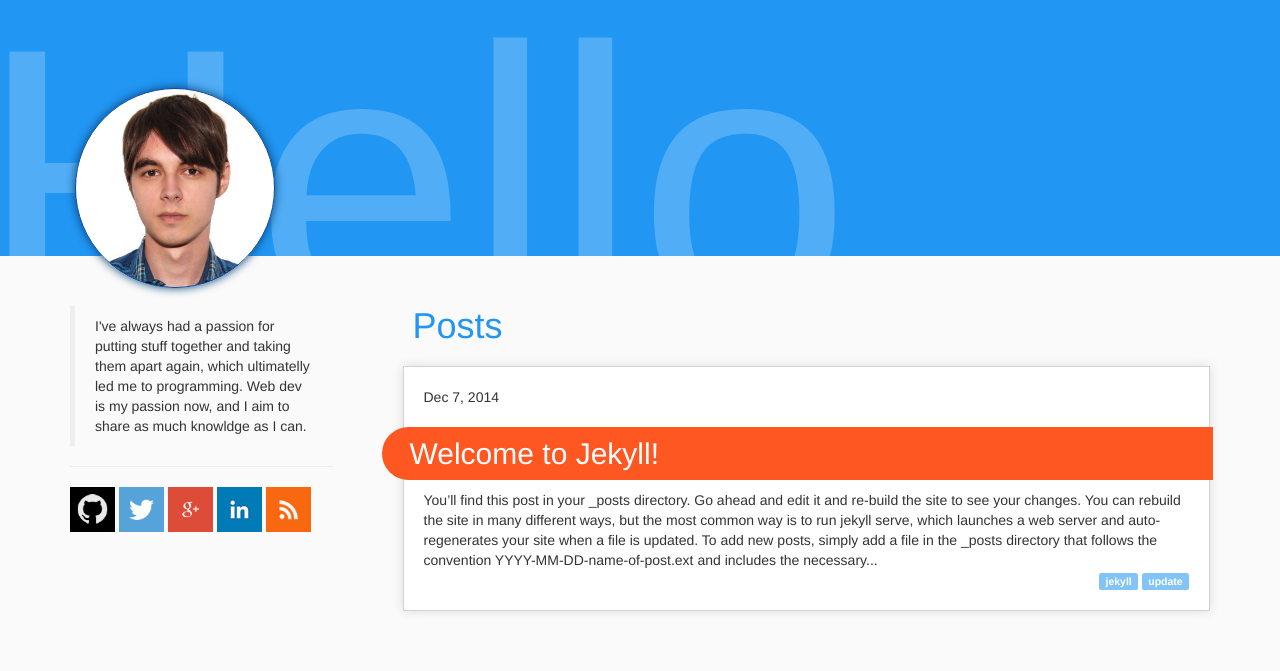
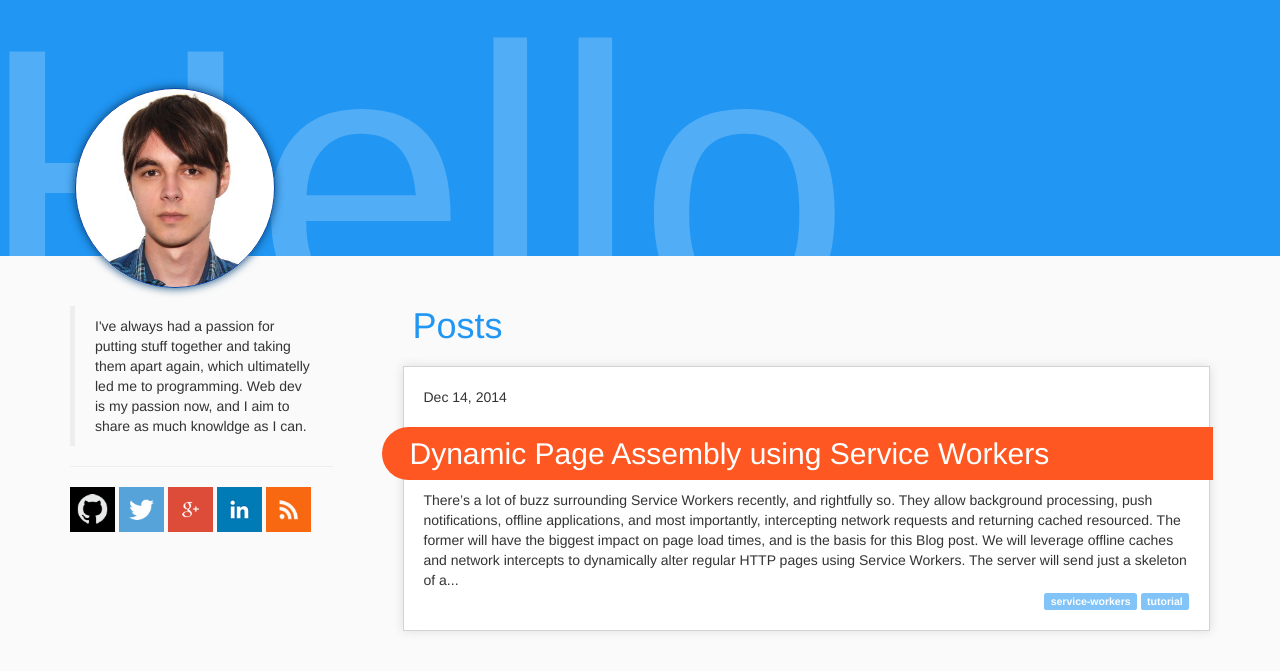
Before and after one commit to colin-dumitru/colin-dumitru.github.io, a Jekyll site: the page built from index.html, in a window 1280 px wide. Shown: the top 671 px of the page. Built offline with Jekyll 4.4.1, drawn with Linux system fonts in a browser that asks for light colours; some of the changed lines change nothing that is shown.

Commit message:
Spell checking on the Dynamic Page Assembly post.

````diff
--- a/_posts/2014-12-07-welcome-to-jekyll.md
+++ /dev/null
@@ -1,26 +0,0 @@
----
-layout: post
-title:  "Welcome to Jekyll!"
-sub:  "Something awusomse"
-date:   2014-12-07 21:17:45
-categories: jekyll update
----
-You’ll find this post in your `_posts` directory. Go ahead and edit it and re-build the site to see your changes. You can rebuild the site in many different ways, but the most common way is to run `jekyll serve`, which launches a web server and auto-regenerates your site when a file is updated.
-
-To add new posts, simply add a file in the `_posts` directory that follows the convention `YYYY-MM-DD-name-of-post.ext` and includes the necessary front matter. Take a look at the source for this post to get an idea about how it works.
-
-Jekyll also offers powerful support for code snippets:
-
-{% highlight ruby %}
-def print_hi(name)
-  puts "Hi, #{name}"
-end
-print_hi('Tom')
-#=> prints 'Hi, Tom' to STDOUT.
-{% endhighlight %}
-
-Check out the [Jekyll docs][jekyll] for more info on how to get the most out of Jekyll. File all bugs/feature requests at [Jekyll’s GitHub repo][jekyll-gh]. If you have questions, you can ask them on [Jekyll’s dedicated Help repository][jekyll-help].
-
-[jekyll]:      http://jekyllrb.com
-[jekyll-gh]:   https://github.com/jekyll/jekyll
-[jekyll-help]: https://github.com/jekyll/jekyll-help
--- a/_drafts/dynamic-page-assembly.md
+++ b/_posts/2014-12-14-dynamic-page-assembly.md
@@ -2,7 +2,7 @@
 layout: post
 title:  "Dynamic Page Assembly using Service Workers"
 date:   2014-12-14 21:17:45
-categories: service-workers
+categories: service-workers tutorial
 ---
 There's a lot of buzz surrounding Service Workers recently, and rightfully so.
 They allow background processing, push notifications, offline applications,
@@ -12,10 +12,11 @@
 
 We will leverage offline caches and network intercepts to dynamically alter
 regular HTTP pages using Service Workers. The server will send just a skeleton
-of a page and the Service Worker will injects various bits and pieces to make
-a complete page.
+of a page which will get expanded by our Service Worker. We will inject
+cached portions of the final HTML page (called "partials" in our case) into
+predefined placeholders stored inside the requested page.
 
-By doing so, you can cache portions of you web page which change very rarely
+By doing so, you can cache portions of your web page which change very rarely
 or which repeat on multiple pages (such as the header or footer) and just
 deliver the dynamic content which cannot be cached. In practice, this doesn't
 have a huge performance gain as we'll see at the end of the article, but it
@@ -26,7 +27,7 @@
 # Prerequisites
 
 This is not a tutorial for Service Workers, so I'm assuming you already know
-how to install, update and debug a Service Workers. We will also use the newly
+how to install, update and debug Service Workers. We will also use the newly
 released Fetch api to intercept Network requests, and IndexDB for cache
 storage. To get up to speed, here are some very well written articles:
 
@@ -51,8 +52,8 @@
     serviceworker.js
 {% endhighlight %}
 
-And to better understand what we are trying to do, here is the HTML content of
-the two pages the user will request explicelty:
+And to better understand what we're trying to do, here is the HTML content of
+the two pages the user will request explicitly:
 
 **index.html**
 
@@ -86,14 +87,15 @@
 {% endhighlight %}
 
 Now you've probably guessed what the end result will be. The index page is
-just a regular HTML page with three link, but the three pages contain two
-special tags, which tell the background service worker to inject the contents
-of the two specified pages inside the main ```page1.html``` content.
+just a regular HTML page with three links, but the three pages contain two
+special tags, which signals to the background service worker to inject some
+arbitrary content (the "header.html" and "footer.html" pages) before presenting
+the HTML content to the user.
 
 The service worker will fetch the content of a predefined list of "partials"
 which can be injected inside our three pages, namely the header and footer. We
-will store the content of these two partials inside IndexDB, which will
-ultimately get injected into the three pages.
+will store the content of these two partials inside IndexDB, so the content can
+be reused between multiple page requests.
 
 Finally, lets look at the header and footer content, to see what will get
 stored and injected into our main pages.
@@ -118,7 +120,7 @@
 
 Nothing fancy, but it is important to note that the `#time` field will
 get replaced at the runtime with the timestamp of when the browser fetched
-the specific page. We will this way track which pages are requested, and which
+the specific partial. We will this way track which pages are requested, and which
 are cached.
 
 Now, let's get to some JavaScript
@@ -128,7 +130,7 @@
 At this stage, we've define our static pages, so it's time to make them
 dynamic. But before we go any further, I'd like to point out that none of the
 code written below is production ready. I've kept the code to a bare minimum to
-be easy to unders understand, but it is no way robust.
+be easy to understand, but it is in no way robust.
 
 With that taken care of, let's start off by installing our service worker:
 
@@ -136,24 +138,24 @@
 navigator.serviceWorker.register("/partials/serviceworker.js", { scope: "/partials/" })
   .then(
     function(registration) {
-      console.log("Service worker installed succesfully!", registration);
+      console.log("Service worker installed successfully!", registration);
     },
     function(err) {
       console.error("Error while installing service worker: ", err);
     });
 {% endhighlight %}
 
-Our service worker is registered under the "/partials/" scope, this way it can
-intercept all requests to that particular folder. This particular snippet
+Our service worker is registered under the "/partials/" scope; this way it can
+intercept all requests to that specific folder. This particular snippet
 is injected inside the `index.html` file. You can verify that everything is
 working by going to the `chrome://serviceworker-internals/` page inside Chrome,
 where you should see something similar to this:
 
 ![Checking Service Workers](/assets/posts/dynamic-templates/sw-working.png)
 
-You worker should be in the `Active` state. And as a warning, updating service
+Your worker should be in the `Active` state. And as a warning, updating service
 workers is a bit of a pain, and I haven't found a reliable way of doing so.
-My development processes usually invo;ves editing the JS from the Inspect
+My development processes usually involves editing the JS from the Inspect
 window in Chrome.
 
 Now let's get indexing with some IndexDB.
@@ -214,7 +216,7 @@
 function storeTemplate(template, body) {
   return new Promise(function (resolve, reject) {
     db.then(function (db) {
-      /* Create a new transation for storing a partial path and it's content */
+      /* Create a new transaction for storing a partial path and it's content */
       var store = db.transaction("templates", "readwrite").objectStore("templates");
 
       /* Add the actual partial */
@@ -229,11 +231,15 @@
 
 We open a new transaction to IndexDB on the "templates" store, and then save
 our content into said store. As was mentioned above, most IndexDB operations
-are Async, so we'll once again be using Promises to tie all calls
+are Async, so we'll once again be using Promises to tie all calls.
 
-We also replace the `#time` field defines inside our partial content with the
+We are also replacing the `#time` field defined inside our partial content with the
 timestamp when the request was made. This way, we can validate that the HTML
 content which is injected into our files is requested only once.
+
+Now it's time to fetch the partial content. We will be doing so during the
+"install" phase of our service worker, so we can delay the process until
+all partials have finished downloading and are stored inside our DB.
 
 {% highlight JavaScript %}
 this.addEventListener("install", function (e) {
@@ -253,15 +259,17 @@
 });
 {% endhighlight %}
 
-The `install` event which we're using in our sample code is fired once the
+The `install` event, which we're using in our sample code, is fired once the
 browser finishes fetching the JS of our service worker and is ready to be
 activated. Normally, the install process of the worker is finished as soon
 as the the handler defined above is finished, but we can delay the activation
 process until the promises sent to the `e.waitUntil(...)` method are resolved.
 
-This way, if the partials have not finished caching, the sever can still
-send the full HTML of the requests pages so the user experience will be
-unchanged.
+This way, if the partials have not finished caching, the server can still
+send the full HTML of the requested pages, so the user experience will be
+unchanged. You can signal to the server that the partials have not finished
+downloading by adding additional headers to the `fetch(...)` call we'll define
+below.
 
 Each of our partials are mapped to a promise which will get resolved once the
 HTML page is fully downloaded and stored into IndexDB. So after the install
@@ -270,8 +278,8 @@
 
 # Intercepting requests and performing dynamic assembly
 
-We're finally to the most intersting part, the actual page assembly. Well...
-not quite. We still have to define an auxiliare method for retrieving our cached
+We're finally to the most interesting part, the actual page assembly. Well...
+not quite. We still have to define an auxiliary method for retrieving our cached
 partials from IndexDB:
 
 {% highlight JavaScript %}
@@ -297,12 +305,13 @@
 There's not much to say for this method, it's just standard IndexDB code for
 retrieving objects stored into an object store.
 
-Now for the good part, intercepting requests. With the new Service Worker api,
+Now for the good part, intercepting requests. With the new Service Worker API,
 you can define a handler on the `fetch` event which will intercept all network
 requests on the scope path we defined inside our initialisation stage
 ("/partials/"). This is where our three pages live. So let's see the beast:
 
 {% highlight JavaScript %}
+{% raw %}
 this.addEventListener("fetch", function(event) {
   var mainPromise = fetch(event.request.url)
     .then(function(request) {
@@ -311,7 +320,7 @@
       return request.text();
     })
     .then(function(text) {
-      /* With the full HTML of the page, we can now scan the content for partials
+      /* With the full HTML of the page, we can now scan the content for partials,
       which are of the form {{<partial url>}} */
       return Promise.all(
         [
@@ -341,7 +350,7 @@
       });
 
       /* Finally, return the processed HTML content to the browser to be
-      rendered. Make sure tho set the correct content type. */
+      rendered. Make sure to set the correct content type. */
       return new Response(content, {
         headers: {
           "content-type": "text/html"
@@ -351,19 +360,19 @@
 
   event.respondWith(mainPromise);
 });
+{% endraw %}
 {% endhighlight %}
 
 That's one big chunk of code. To start off, the `fetch` event must resolve
 to either a `Request` object or a promise of one. In our case, it's a promise
 of a request.
 
-The `event.request.url` holds the original URL of the resource being requested,
-in our case the partial pages. We will use this property to fetch the original
-resource using the Fetch API, and after the content is fully downloaded by the
-browser, we can start processing it.
+The `event.request.url` property holds the original URL of the resource being requested (in our case, one of the three pages we defined earlier). We will use this property
+to fetch the original resource using the Fetch API, and after the content is
+fully downloaded by the browser, we can start processing it.
 
-The processing starts by searching for all matches of the `/{{.*?}}/g` regex,
-which returns the placeholders and partial url's to be injected. With this list,
+The processing starts by searching for all matches of the {% raw %} `/{{.*?}}/g` {% endraw %} regex,
+which returns the placeholders and partial URL's to be injected. With this list,
 we can fetch the HTML content of our partials from IndexDB which will get passed
 to the final method.
 
@@ -373,8 +382,8 @@
 displayed to the user. Make sure to set the correct content type of the processed
 text so it can be rendered correctly.
 
-The `Response` object receive a plain string which represent the body of the
-requests, and an option objects which, in our case, contains the headers to be
+The `Response` object receives a plain string which represent the body of the
+request, and an option object, which, in our case, contains the headers to be
 sent to the browser for processing.
 
 And that's about it for the code. Nothing fancy, but it works... sort of. So
@@ -388,7 +397,7 @@
 
 ![Checking Service Workers](/assets/posts/dynamic-templates/example1.png)
 
-And it actual works! (Like I had any doubts, pst). The body is what we requested
+And it actually works! (Like I had any doubts, pst). The body is what we requested
 from the server, but the headers and footers are injected by our service workers
 from a cached version stored inside IndexDB.
 
@@ -399,26 +408,26 @@
 ![Checking Service Workers](/assets/posts/dynamic-templates/example2.png)
 
 The footer and header timestamps have remained the same (`21:43:40`) but the
-body has changed to now be `21:49:12`. This indicates that the only the
+bodys has changed to now be `21:49:12`. This indicates that the only the
 body was requested, achieving the effect we initially planned for.
 
 
 # Final Words
 
-It's important to note that HTML pages is obviously not the only type resources
+It's important to note that HTML pages are obviously not the only type of resource
 which can be intercepted and modified by a Service Worker. It works on JavaScript
 files, CSS and many others, opening the road to modularity in a vast ranges
-of files. You can cache for example JQuery or similar libraries which are used
-on all of your pages, and the browseronly has to request the specific libraries
-for a single page.
+of files. You can, for example, cache JQuery or similar libraries which are used
+on all of your pages, so the browser only has to request the specific libraries
+used on a single page.
 
 But not everything is rainbows. This specific method of doing content injects has
-a serios performance hit. The browser can no longer stream HTML content as
+a serious performance hit. The browser can no longer stream HTML content as
 it has to wait for the Service Worker to finish downloading the entire content.
 This means resources such as images or stylesheets can't start their request until
 the entire original page finishes downloading. Considering this, in most cases
-it should be faster to just download the ATF content and then strem using
-Ajax requests the rest of your page.
+it should be faster to just download the ATF content and then stream the rest of
+your page with Ajax requests.
 
 Despite this limitation, it's still a good technique to have in your bag, and
 it shows how far web technologies have come since event 5 years ago.
--- a/_sass/_layout.scss
+++ b/_sass/_layout.scss
@@ -20,6 +20,7 @@
 .post-header h1 {
     color: $primary-100;
     font-weight: 300;
+    text-align: center;
     @media screen and (min-width: 900px) {
         font-size: 60px;
     }
@@ -29,6 +30,7 @@
 }
 .post-header blockquote {
     margin-left: 20px;
+    float: right;
     color: lighten($primary-500, 30%);
 }
 .post-content {
````
